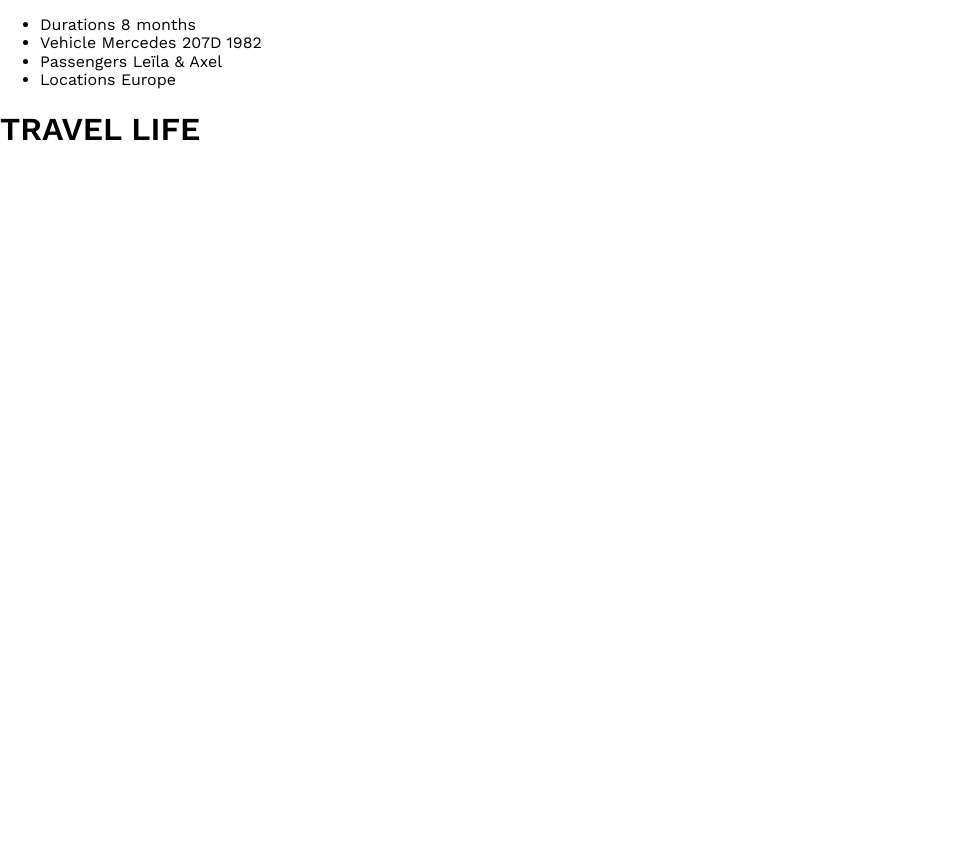
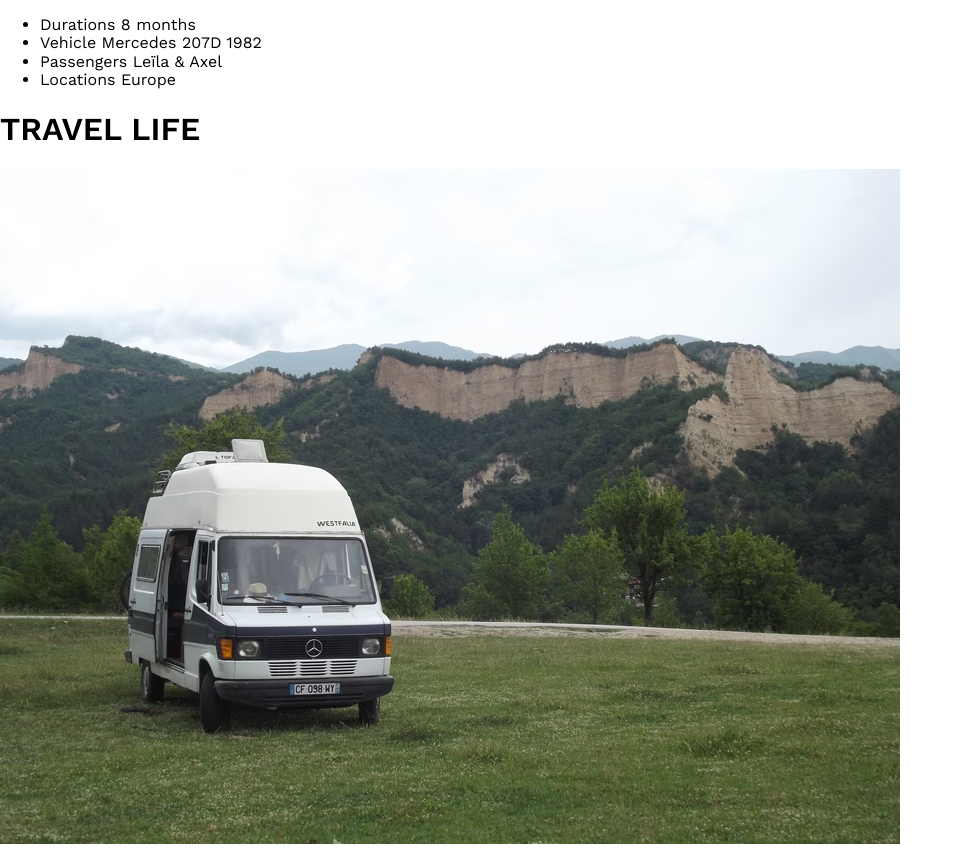
Before and after one commit to axel-paillaud/travel-life, a website built with Vite: page index.html in a window 1280 px wide. Shown: the whole page, without its empty margins (0-963 px from the left). Before the commit the page ends 800 px from the top, so only its background shows below. Built offline with nearby package versions, Linux system fonts and the light colour scheme.

Commit message:
add avif and jpg fallback on index.html with <picture> tag

```diff
--- a/index.html
+++ b/index.html
@@ -34,7 +34,10 @@
 
       <!-- Image -->
       <div>
-        <img>
+        <picture>
+          <source srcset="/assets/images/cover.avif" type="image/avif">
+          <img src="/assets/images/cover.jpg" alt="">
+        </picture>
       </div>
 
     </main>
```
Also changed, not shown: assets/images/cover.avif (added), assets/images/cover.jpg (added).
